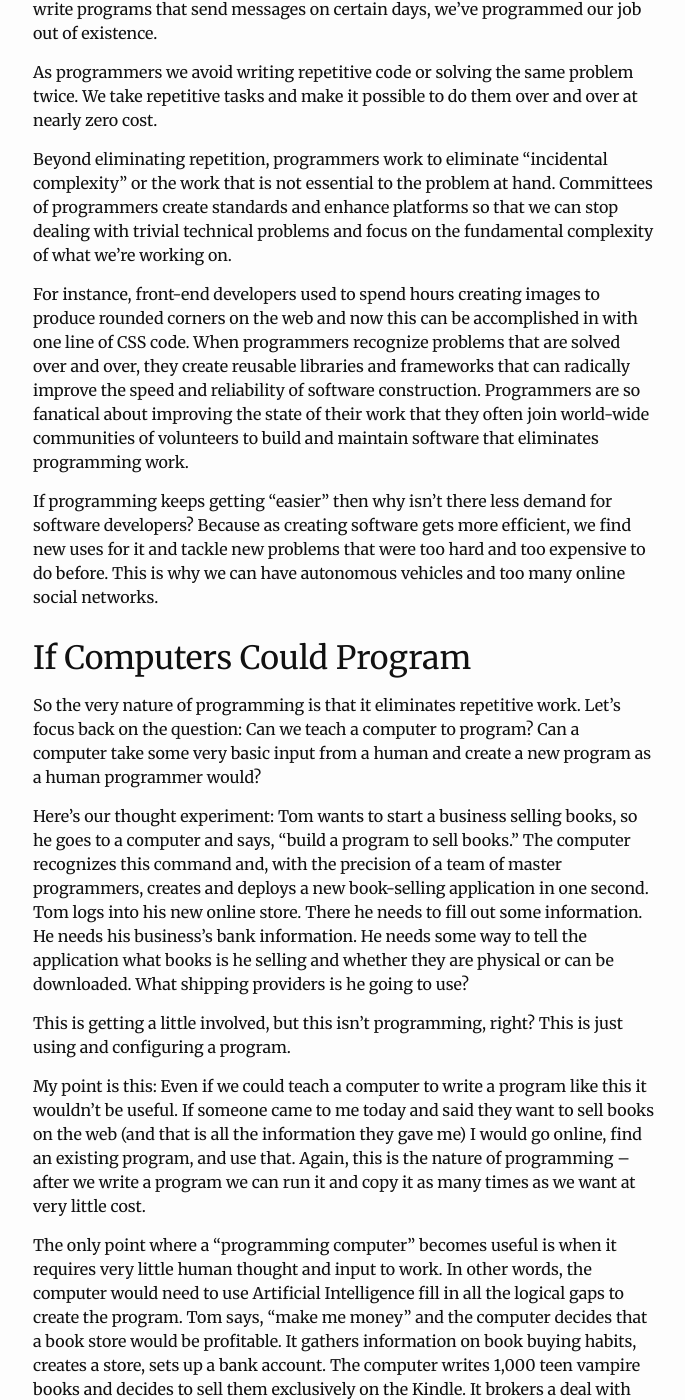
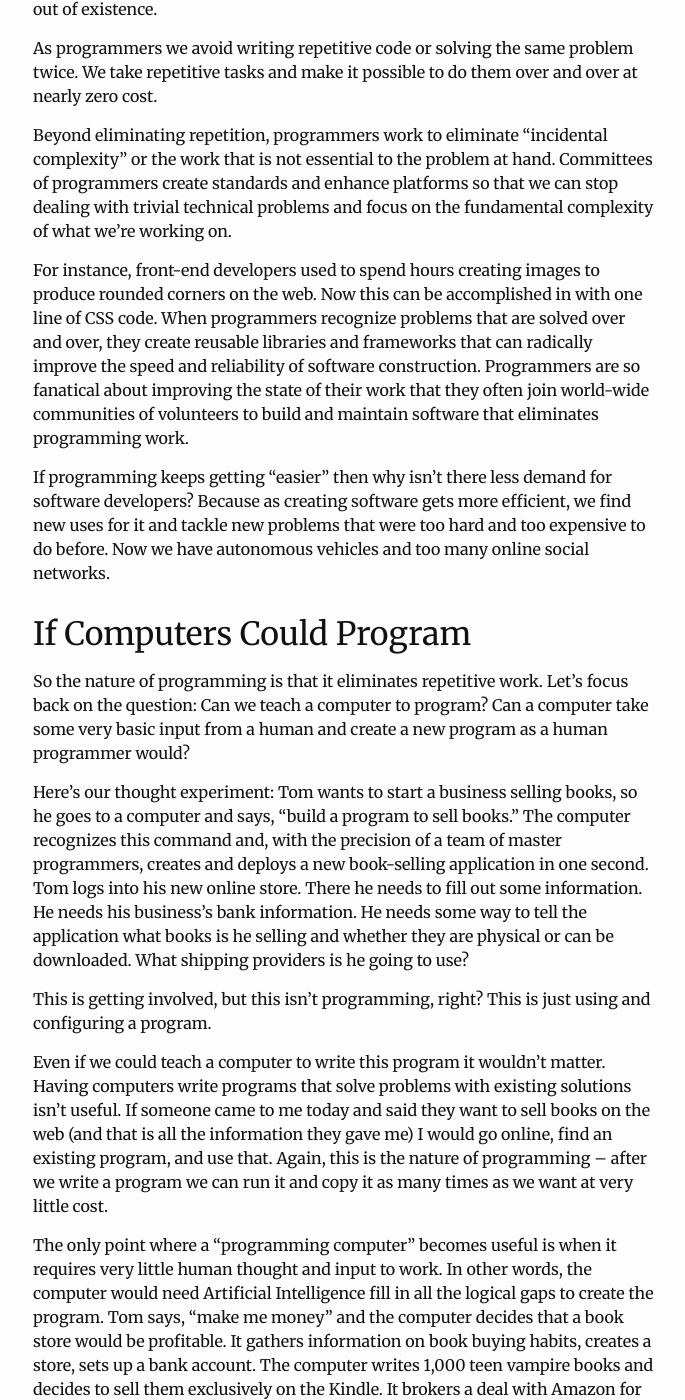
Before and after one commit to mitchlloyd/mitchlloyd.github.io, a Jekyll site: the page built from _posts/2015-11-01-still-programming-2.md, in a window 1280 px wide and 1400 px high, scrolled down 1554 px. Shown: the whole window, without its empty margins (237-922 px from the left). Built offline with Jekyll 4.4.1, drawn with Linux system fonts in a browser that asks for light colours; some of the changed text lies outside the part shown.

Commit message:
Work through edits from @kclasita

````diff
--- a/_posts/2015-11-01-still-programming-2.md
+++ b/_posts/2015-11-01-still-programming-2.md
@@ -15,22 +15,22 @@
 First you should know that we already have software that can write code.  Today
 programmers write specifications in languages that they prefer and then
 computers write the instructions that they will execute later. That's called
-[compiling](https://en.wikipedia.org/wiki/Compiler). We even have compilers
+[compiling](https://en.wikipedia.org/wiki/Compiler). We have compilers
 that can watch how code is being used as it runs and rewrite it on the fly to
 perform better. We also have programs that can write human-readable code (this
 is called code generation), but that doesn't tend to be very useful -- it just
 saves a little typing.
 
-For the foreseeable future humans will need to tell a computers what to do.
-This isn't much of an issue though because once we tell a computer how to do
-something, we never need to tell it again.
+For the foreseeable future humans will need to tell computers what to do.
+Telling computers how to do something every time we want them to complete a task
+is tedious. When programming, we only need to explain how to do something once.
 
 Let's talk through an example. Your boss says, "I have a file with everyone's
 birthday in it. I want you to make a program that sends everyone in the company
 an email on their birthday."
 
 By the end of the day you have the program ready for your boss and it looks
-something like this:
+like this:
 
 ``` ruby
 def send_birthday_greetings(filename)
@@ -82,7 +82,7 @@
 fundamental complexity of what we're working on.
 
 For instance, front-end developers used to spend hours creating images to
-produce rounded corners on the web and now this can be accomplished in with one
+produce rounded corners on the web. Now this can be accomplished in with one
 line of CSS code. When programmers recognize problems that are solved over and
 over, they create reusable libraries and frameworks that can radically improve
 the speed and reliability of software construction. Programmers are so fanatical
@@ -93,13 +93,12 @@
 If programming keeps getting "easier" then why isn't there less demand for
 software developers? Because as creating software gets more efficient, we find
 new uses for it and tackle new problems that were too hard and too expensive to
-do before.  This is why we can have autonomous vehicles and too many online
-social networks.
+do before. Now we have autonomous vehicles and too many online social networks.
 
 If Computers Could Program
 --------------------------
 
-So the very nature of programming is that it eliminates repetitive work. Let's
+So the nature of programming is that it eliminates repetitive work. Let's
 focus back on the question: Can we teach a computer to program? Can a computer
 take some very basic input from a human and create a new program as a human
 programmer would?
@@ -113,24 +112,25 @@
 books is he selling and whether they are physical or can be downloaded.  What
 shipping providers is he going to use?
 
-This is getting a little involved, but this isn't programming, right? This is
+This is getting involved, but this isn't programming, right? This is
 just using and configuring a program.
 
-My point is this: Even if we could teach a computer to write a program like this
-it wouldn't be useful. If someone came to me today and said they want to sell
-books on the web (and that is all the information they gave me) I would go
-online, find an existing program, and use that. Again, this is
-the nature of programming -- after we write a program we can run it and copy it as
-many times as we want at very little cost.
+Even if we could teach a computer to write this program it wouldn't matter.
+Having computers write programs that solve problems with existing solutions
+isn't useful. If someone came to me today and said they want to sell books on
+the web (and that is all the information they gave me) I would go online, find
+an existing program, and use that. Again, this is the nature of programming --
+after we write a program we can run it and copy it as many times as we want at
+very little cost.
 
 The only point where a "programming computer" becomes useful is when it requires
 very little human thought and input to work. In other words, the computer would
-need to use Artificial Intelligence fill in all the logical gaps to create the
+need Artificial Intelligence fill in all the logical gaps to create the
 program. Tom says, "make me money" and the computer decides that a book store
 would be profitable.  It gathers information on book buying habits, creates a
 store, sets up a bank account. The computer writes 1,000 teen vampire books and
 decides to sell them exclusively on the Kindle. It brokers a deal with Amazon
-for this exclusivity and gets a bigger share of the profits.  The store nets
+for this exclusivity and gets a bigger share of the profits. The store nets
 over $1,000,000 in the first six months of operation.
 
 At this point we're talking about sentient and omniscient computers that can
@@ -141,8 +141,7 @@
 ---------------------------------------------------------
 
 So if humans are going to continue programming for now, why can't we ship this
-work to low-wage workers overseas as my teachers suggested in 1998? There are
-two aspects of programming that make this strategy difficult. First, adding
+work to low-wage workers overseas as my teacher suggested in 1998? First, adding
 programmers to a software project has rapidly diminishing returns. Second, for a
 software project to succeed, the ideas that motivate it and the ideas in the
 program must be closely aligned.
@@ -184,11 +183,11 @@
 successfully use that product today, but the company is still recovering from
 the financial impact of the failed project.
 
-I had another friend whose company invested about $80,000 in a product that was
-lead by a US-based consultancy and outsourced to cheap overseas workers. The
-product failed to work consistently (mainly due to some bizarre architecture
-choices and unmaintainable programming practices). The problem itself was trivial and
-the incumbent team created a reliable solution in a couple days of work.
+I had another friend whose company invested $80,000 in a product that was lead
+by a US-based consultancy and outsourced to cheap overseas workers. The product
+failed to work consistently (due to bizarre architecture choices and
+unmaintainable programming practices). The problem that the program addressed was
+trivial and the incumbent team created a reliable solution in a couple days.
 
 Why We Still Have Local Developers
 ----------------------------------
@@ -208,7 +207,7 @@
 little input about the problem they are solving and believe that the sheer
 number of programmers they have at their disposal will produce results. The
 relationship between the client and the company doing the programming work
-becomes adversarial as they begin to argue about exactly what the original
+becomes adversarial as they argue about _exactly_ what the original
 requirements said and whether those requirements were technically delivered.
 
 More programmers is rarely better because as team sizes increase the number of
````
Also changed, not shown: other parts of _posts/2015-11-01-still-programming-2.md (+4 -4 lines), _posts/2015-11-01-still-programming-1.md (+21 -22 lines), _posts/2015-11-01-still-programming-3.md (+14 -14 lines).
